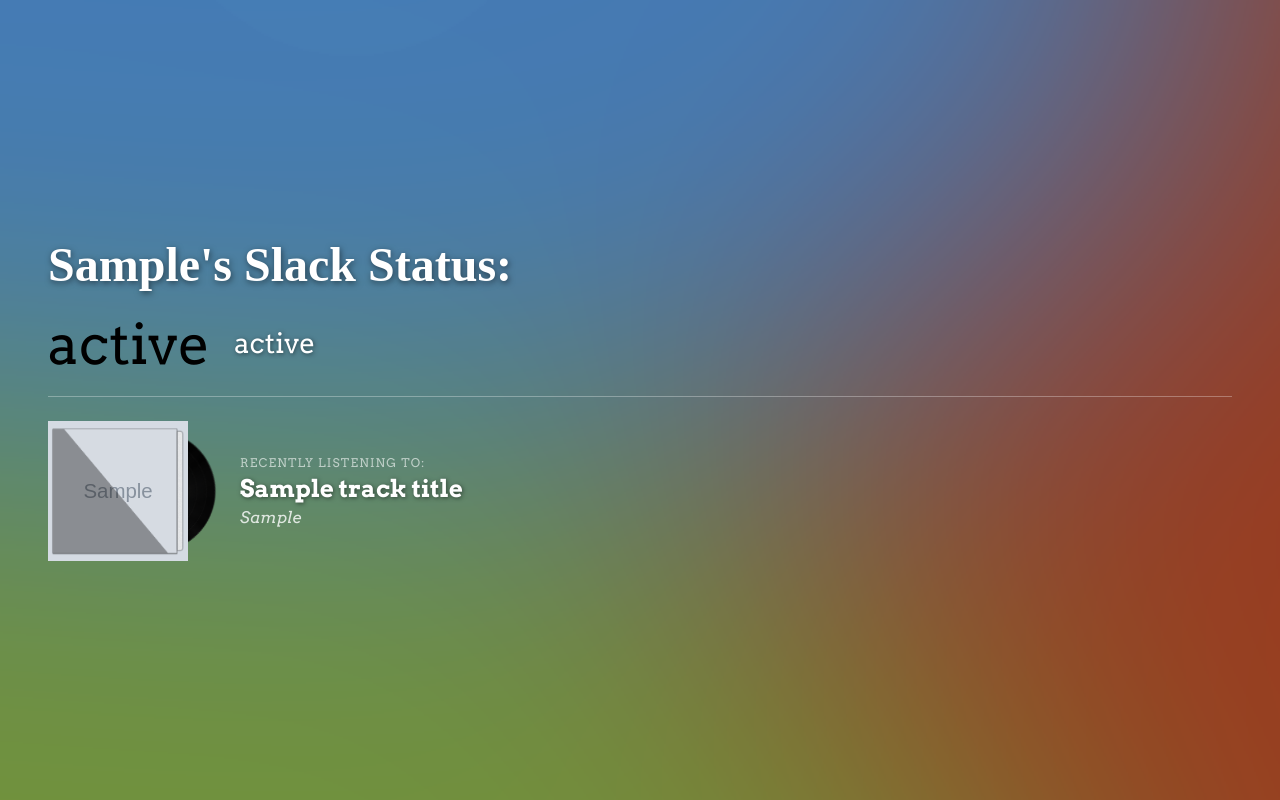
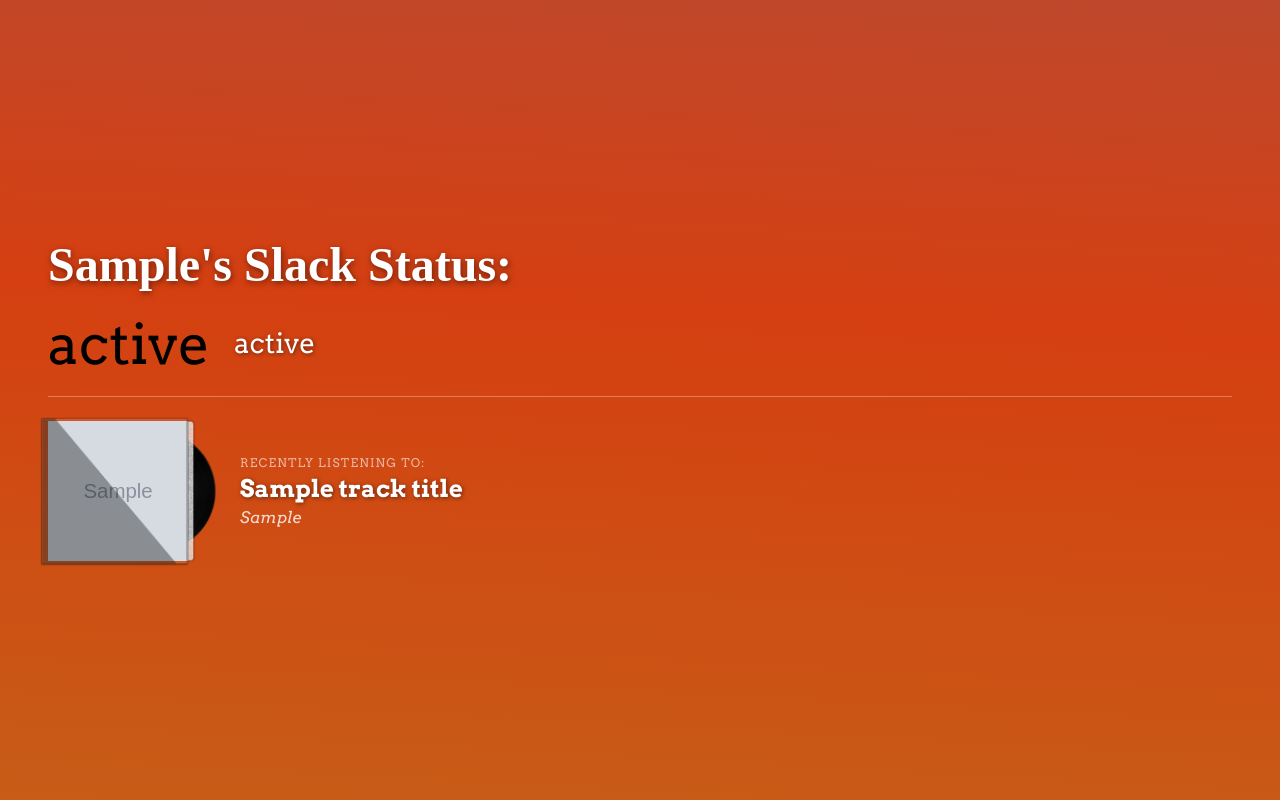
Before and after one commit to untraceablez/pi_slack_status, a Flask app: template templates/index.html in a window 1280 px wide. Run offline with Flask 3, Linux system fonts and the light colour scheme; the template is opened without the code that fills it: most values are stand-ins (such as "Sample title", 1, 10 or a date in 2020); grey boxes marked "Sample" are stand-in pictures; some web fonts are replaced.

Commit message:
Animated background, adjusting case fit.

```diff
--- a/static/style.css
+++ b/static/style.css
@@ -1,6 +1,8 @@
 /* static/style.css */
 
-*, *::before, *::after {
+*,
+*::before,
+*::after {
     box-sizing: border-box;
     margin: 0;
     padding: 0;
@@ -11,11 +13,55 @@ body {
     width: 100vw;
     height: 100vh;
     overflow: hidden;
-    background-image: url('/static/background.png');
-    background-size: cover;
-    background-position: center;
+    background: linear-gradient(183deg, #2483e2, #d53f11, #8fd22d);
+    background-size: 600% 600%;
+    -webkit-animation: ANLColors 10s ease infinite;
+    -moz-animation: ANLColors 10s ease infinite;
+    animation: ANLColors 10s ease infinite;
     display: flex;
     align-items: center;
+}
+
+@-webkit-keyframes ANLColors {
+    0% {
+        background-position: 0% 64%;
+    }
+
+    50% {
+        background-position: 100% 37%;
+    }
+
+    100% {
+        background-position: 0% 64%;
+    }
+}
+
+@-moz-keyframes ANLColors {
+    0% {
+        background-position: 0% 64%;
+    }
+
+    50% {
+        background-position: 100% 37%;
+    }
+
+    100% {
+        background-position: 0% 64%;
+    }
+}
+
+@keyframes ANLColors {
+    0% {
+        background-position: 0% 64%;
+    }
+
+    50% {
+        background-position: 100% 37%;
+    }
+
+    100% {
+        background-position: 0% 64%;
+    }
 }
 
 .page {
@@ -31,7 +77,7 @@ body {
     font-family: 'Moul', serif;
     font-size: 3rem;
     color: #fff;
-    text-shadow: 1px 2px 6px rgba(0,0,0,0.5);
+    text-shadow: 1px 2px 6px rgba(0, 0, 0, 0.5);
     line-height: 1.1;
 }
 
@@ -61,13 +107,13 @@ body {
     font-family: 'Arvo', serif;
     font-size: 1.75rem;
     color: #fff;
-    text-shadow: 1px 1px 4px rgba(0,0,0,0.5);
+    text-shadow: 1px 1px 4px rgba(0, 0, 0, 0.5);
 }
 
 /* Divider */
 .divider {
     border: none;
-    border-top: 1px solid rgba(255,255,255,0.3);
+    border-top: 1px solid rgba(255, 255, 255, 0.3);
 }
 
 /* Vinyl record case */
@@ -100,17 +146,22 @@ body {
 
 .vinyl-jewel {
     position: absolute;
-    top: 0;
-    left: 0;
-    width: 140px;
-    height: 140px;
+    top: -12px;
+    left: -12px;
+    width: 164px;
+    height: 164px;
     z-index: 3;
     pointer-events: none;
 }
 
 @keyframes vinyl-spin {
-    from { transform: rotate(0deg); }
-    to { transform: rotate(360deg); }
+    from {
+        transform: rotate(0deg);
+    }
+
+    to {
+        transform: rotate(360deg);
+    }
 }
 
 /* Music info block */
@@ -125,7 +176,7 @@ body {
     font-size: 0.75rem;
     text-transform: uppercase;
     letter-spacing: 0.1em;
-    color: rgba(255,255,255,0.6);
+    color: rgba(255, 255, 255, 0.6);
 }
 
 .track-title {
@@ -133,26 +184,26 @@ body {
     font-size: 1.5rem;
     font-weight: 700;
     color: #fff;
-    text-shadow: 1px 1px 4px rgba(0,0,0,0.5);
+    text-shadow: 1px 1px 4px rgba(0, 0, 0, 0.5);
 }
 
 .track-artist {
     font-family: 'Arvo', serif;
     font-size: 1rem;
     font-style: italic;
-    color: rgba(255,255,255,0.8);
+    color: rgba(255, 255, 255, 0.8);
 }
 
 .music-detecting {
     font-family: 'Arvo', serif;
     font-size: 1.1rem;
     font-style: italic;
-    color: rgba(255,255,255,0.7);
+    color: rgba(255, 255, 255, 0.7);
 }
 
 .music-idle {
     font-family: 'Arvo', serif;
     font-size: 1rem;
     font-style: italic;
-    color: rgba(255,255,255,0.45);
+    color: rgba(255, 255, 255, 0.45);
 }
```
